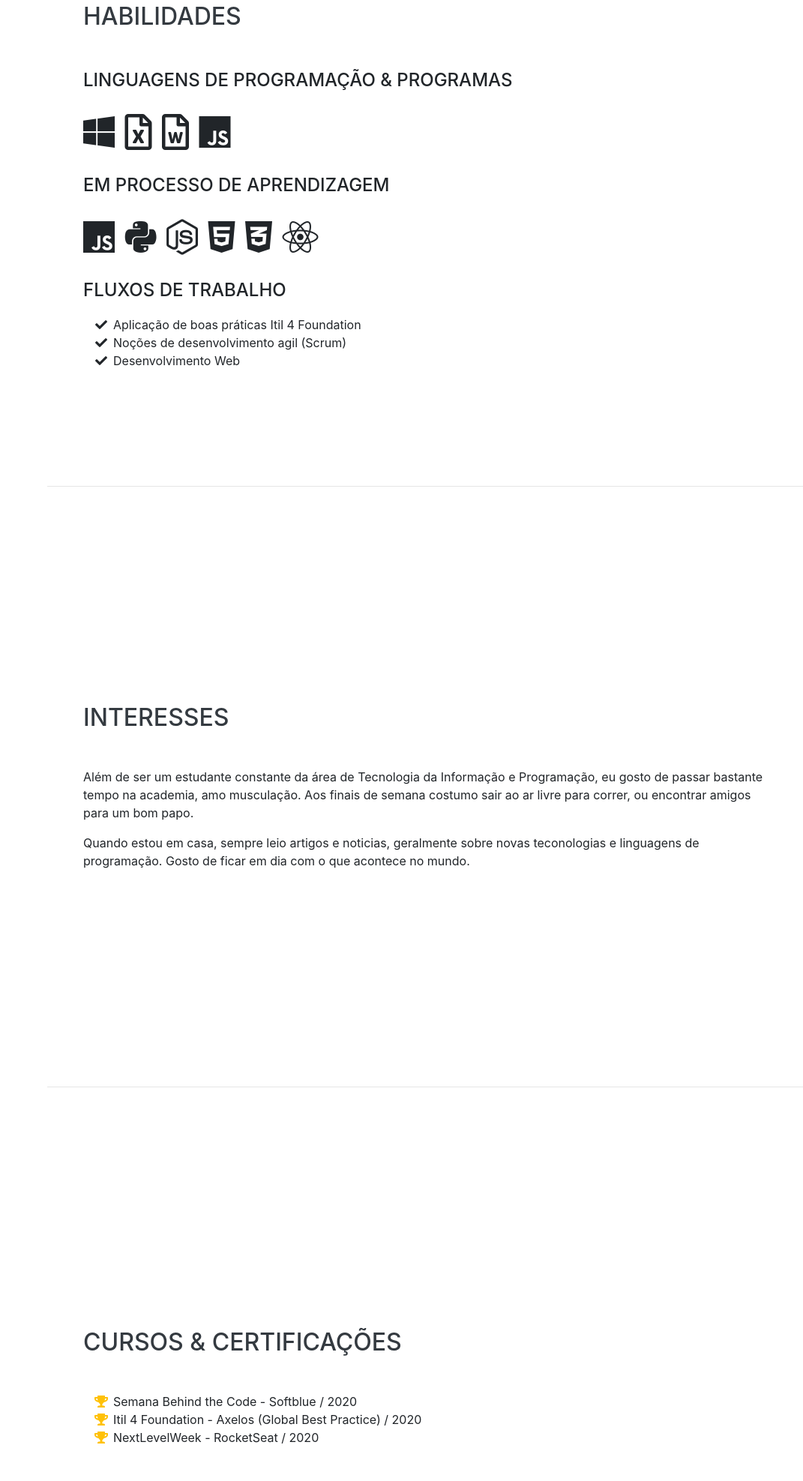
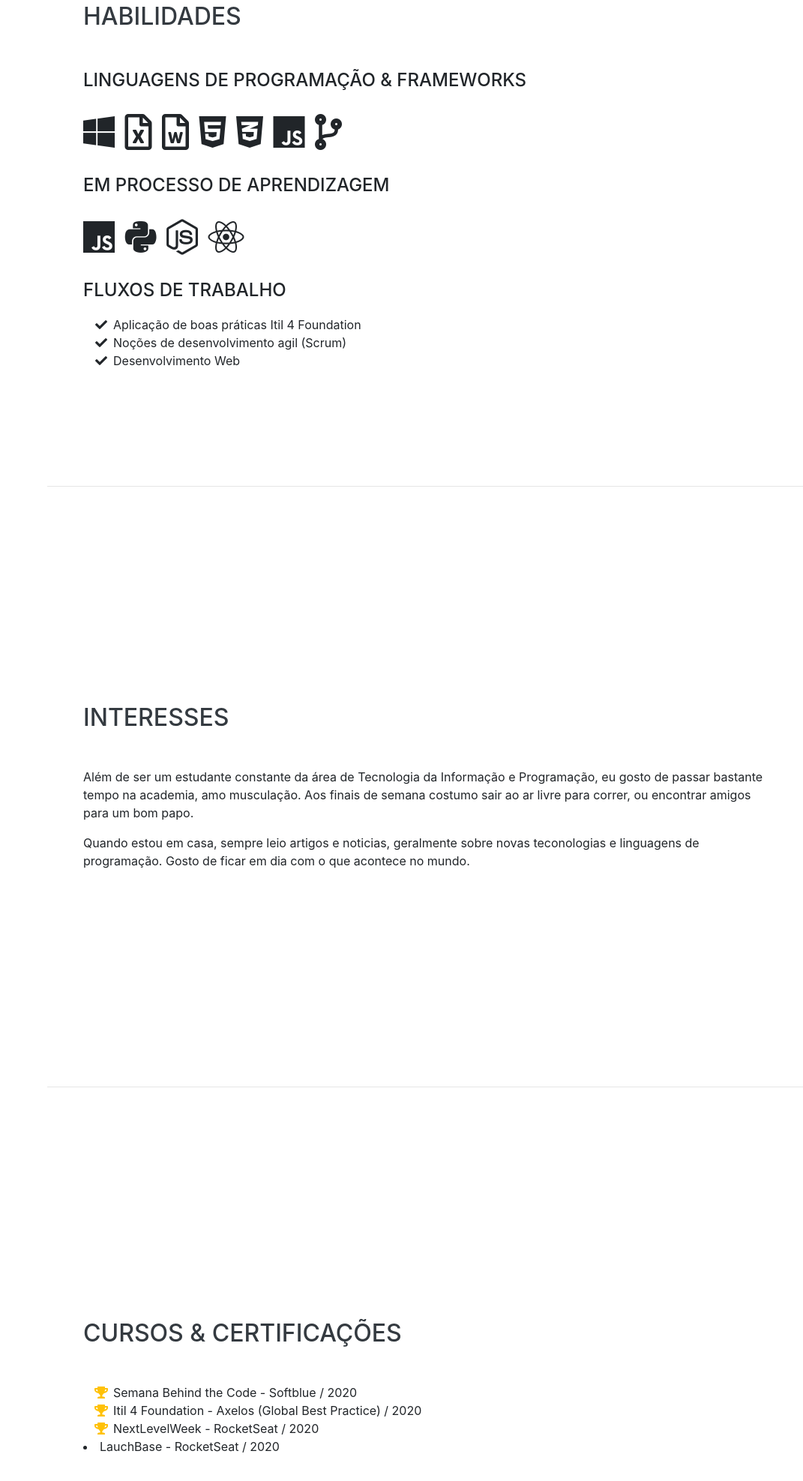
Before and after one commit to ojotajota/ojotajota.github.io, a website with bundled scripts: page index.html in a window 1280 px wide. Shown: the part 2578-4553 px from the top of the page at 75% size, without its empty margins (209-1280 px from the left). Built offline with nearby package versions, Linux system fonts and the light colour scheme; a web font is replaced by a local one.

Commit message:
Update index.html

```diff
--- a/index.html
+++ b/index.html
@@ -174,14 +174,17 @@
       <div class="w-100">
         <h2 class="mb-5">Habilidades</h2>
 
-        <div class="subheading mb-3">Linguagens de programação & Programas</div>
+        <div class="subheading mb-3">Linguagens de programação & Frameworks</div>
         <ul class="list-inline dev-icons">
           </li>
           <li class="list-inline-item">
             <i class="fab fa-windows"></i>
             <i class="far fa-file-excel"></i>
             <i class="far fa-file-word"></i>
+            <i class="fab fa-html5"></i>
+            <i class="fab fa-css3-alt"></i>
             <i class="fab fa-js"></i>
+            <i class="fas fa-code-branch"></i>
         </ul>
         <div class="subheading mb-3">Em processo de aprendizagem</div>
         <ul class="list-inline dev-icons">
@@ -190,8 +193,6 @@
             <i class="fab fa-js"></i>
             <i class="fab fa-python"></i>
             <i class="fab fa-node-js"></i>
-            <i class="fab fa-html5"></i>
-            <i class="fab fa-css3-alt"></i>
             <i class="fab fa-react"></i>
         </ul>
 
@@ -240,7 +241,10 @@
           <li>
             <i class="fa-li fa fa-trophy text-warning"></i>
             NextLevelWeek - RocketSeat / 2020</li>
-
+          </ul>
+          <li>
+            <i class="fa-li fa fa-trophy text-warning"></i>
+            LauchBase - RocketSeat / 2020</li>
           </ul>
       </div>
     </section>
```
